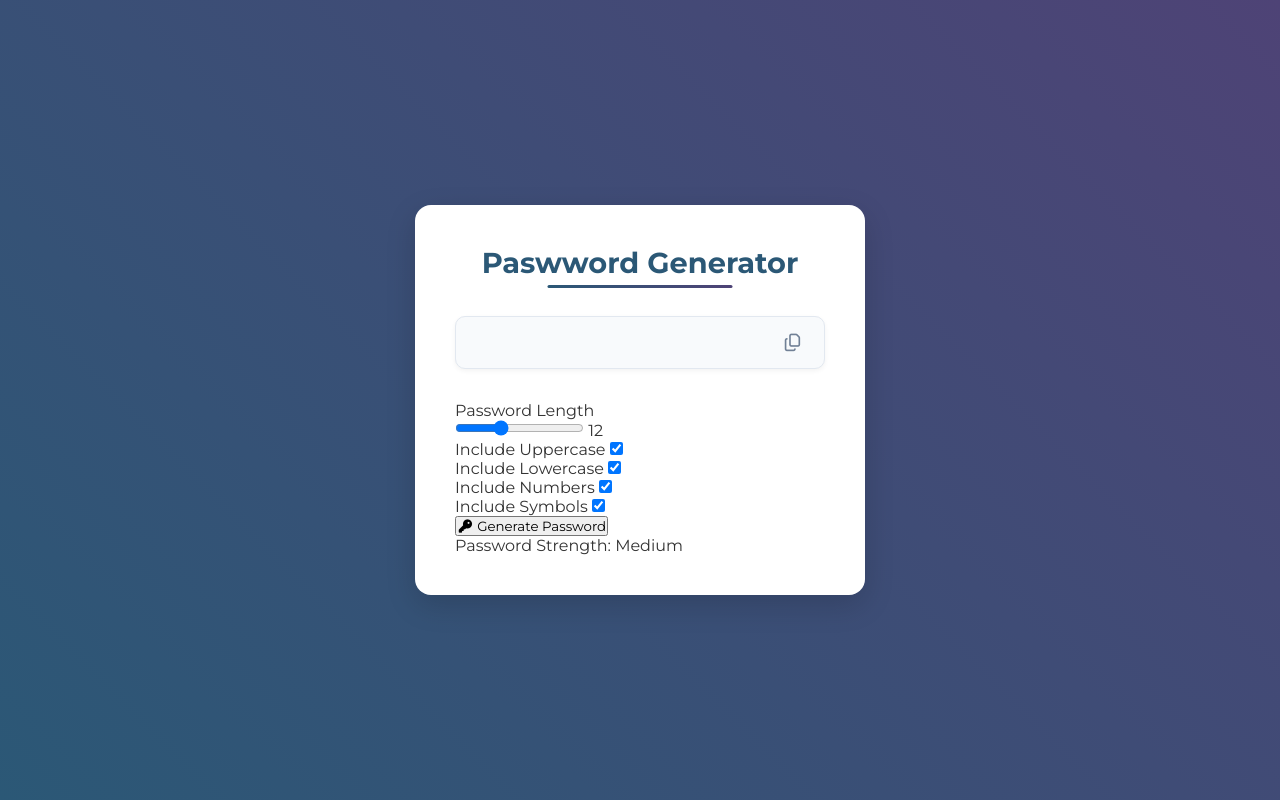
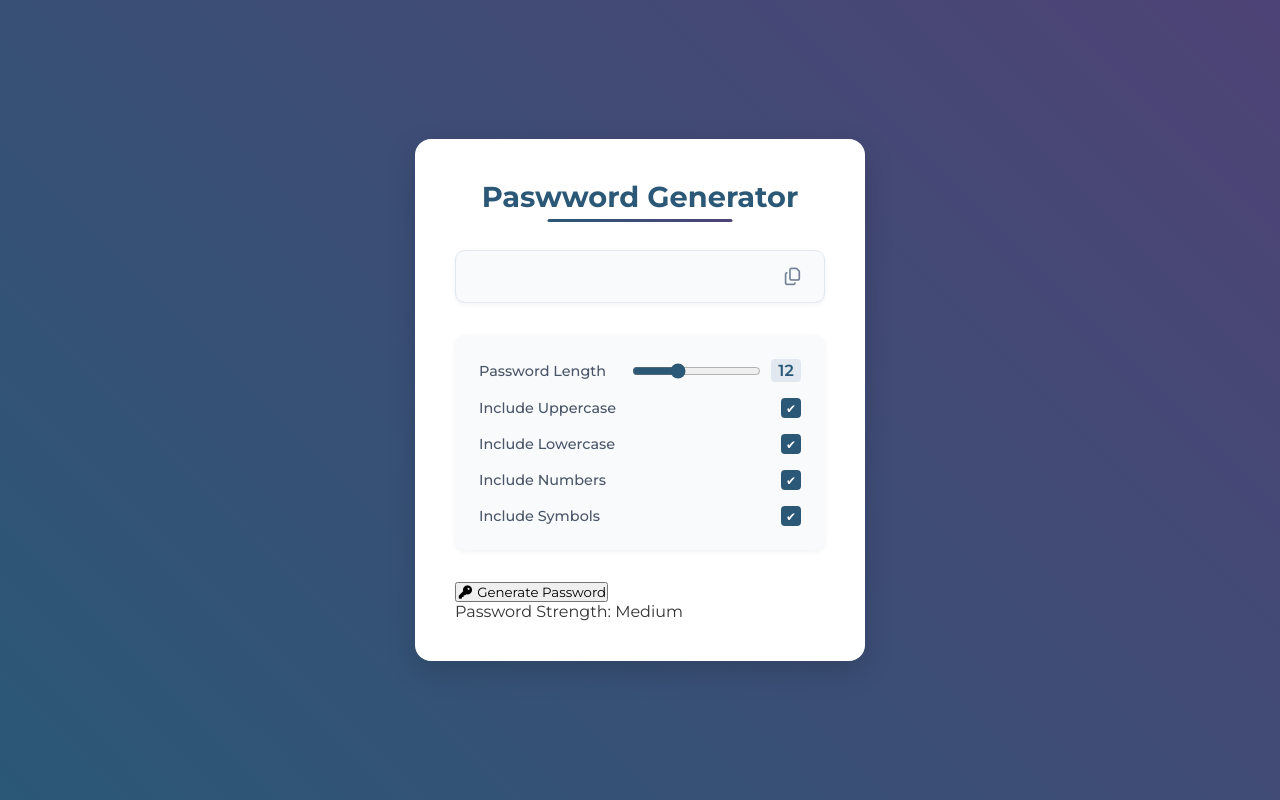
Before and after one commit to AbdulBasiTcs1/PASSWORD-GENERATOR, a plain HTML site: page index.html in a window 1280 px wide. Drawn offline with Linux system fonts and the light colour scheme.

Commit message:
CSS : 4-Options, Input, CheckBoxes and Length Value Modified

```diff
--- a/style.css
+++ b/style.css
@@ -96,3 +96,77 @@
 #copy-btn:hover{
     color: var(--primary-color);
 }
+
+.options {
+    margin-bottom: 2rem;
+    background-color: #f8fafc;
+    padding: 1.5rem;
+    border-radius: 10px;
+    box-shadow: 0 2px 5px rgba(0, 0, 0, 0.05);
+}
+.option {
+    display: flex;
+    justify-content: space-between;
+    align-items: center;
+    margin-bottom: 1rem;
+}
+
+.option:last-child{
+    margin-bottom: 0;
+}
+
+.option label{
+    font-size: 0.9rem;
+    color: #4a5568;
+    font-weight: 500;
+}
+
+.range-container {
+    display: flex;
+    align-items: center;
+    gap: 10px;
+
+}
+
+input[type="range"]{
+    accent-color: var(--primary-color);
+    height: 8px;
+    cursor: pointer;
+    flex: 1;
+}
+
+input[type="checkbox"]{
+    width: 20px;
+    height: 20px;
+    border: 2px solid var(--primary-color);
+    appearance: none;
+    border-radius: 4px;
+    cursor: pointer;
+    outline:none;
+    position: relative;
+    transition: all 0.3s;
+}
+
+input[type="checkbox"]:checked{
+    background-color: var(--primary-color);
+}
+
+input[type="checkbox"]:checked::after{
+    content: "\2714";
+    position: absolute;
+    color: white;
+    left: 50%;
+    top: 50%;
+    transform: translate(-50%,-50%);
+    font-size: 12px;
+}
+
+#length-value {
+    font-weight: 600;
+    color: var(--primary-color);
+    width: 30px;
+    text-align: center;
+    background: #e2e8f0;
+    border-radius: 4px;
+    padding: 2px 5px;
+}
```
